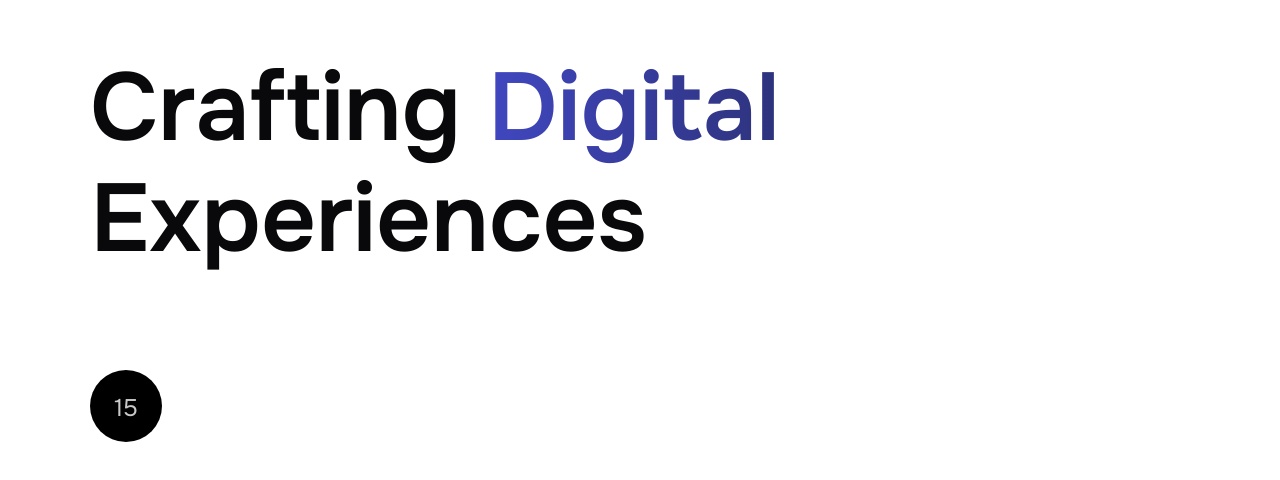
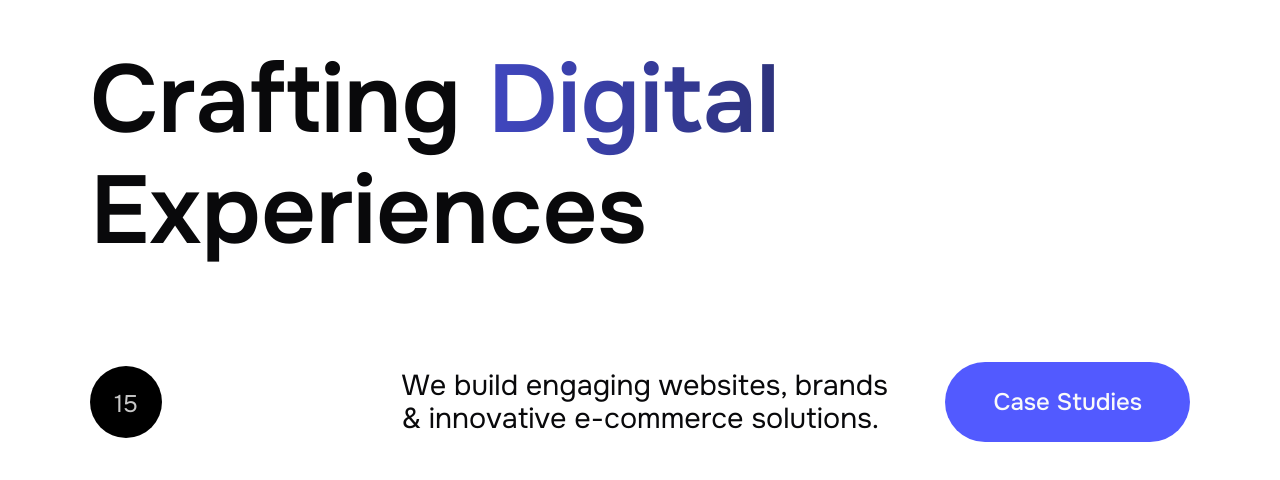
Before and after one commit to webdevsk/aesthetic-webworks, a Next.js app: page / in a window 1280 px wide. Shown: the part 262-742 px from the top of the page. Built offline with nearby package versions, Linux system fonts and the light colour scheme.

Commit message:
Created Animated button. Done with Hero section

```diff
--- a/app/_components/achievements-badge.tsx
+++ b/app/_components/achievements-badge.tsx
@@ -53,8 +53,7 @@ export const AchievementsBadge = () => {
       </div>
       <AnimatePresence mode="wait">
         <motion.p
-            key={currentAchievementIndex}
-
+          key={currentAchievementIndex}
           variants={variants}
           initial="initial"
           animate="animate"
--- a/app/_components/hero-section.tsx
+++ b/app/_components/hero-section.tsx
@@ -1,18 +1,26 @@
+import Link from "next/link"
+import { Button } from "@/components/ui/button"
 import { AchievementsBadge } from "./achievements-badge"
 
 export const HeroSection = () => {
   return (
     <section>
-      <div className="container flex min-h-screen flex-col gap-y-huge py-huge justify-end">
-        <div className="max-w-7xl text-huge/[1.15] font-semibold">
+      <div className="container flex min-h-screen flex-col justify-end gap-y-huge py-huge">
+        <div className="max-w-7xl text-huge/tight font-semibold">
           Crafting{" "}
           <span className="animate-gradientMove bg-gradient-to-r from-primary via-secondary to-primary bg-[length:1600px_100%] bg-clip-text text-transparent">
             Digital
           </span>{" "}
           Experiences
         </div>
-        <div className="flex gap-4 items-center">
-            <AchievementsBadge />
+        <div className="flex items-center gap-8">
+          <AchievementsBadge />
+          <p className="ms-auto max-w-lg text-[28.8px] leading-tight">
+            We build engaging websites, brands & innovative e-commerce solutions.
+          </p>
+          <Link href="/case-studies">
+            <Button>Case Studies</Button>
+          </Link>
         </div>
       </div>
     </section>
--- a/components/ui/button.tsx
+++ b/components/ui/button.tsx
@@ -1,27 +1,25 @@
+"use client"
+
 import * as React from "react"
-import { Slot } from "@radix-ui/react-slot"
-import { cva, type VariantProps } from "class-variance-authority"
-
 import { cn } from "@/lib/utils"
+// import { Slot } from "@radix-ui/react-slot"
+import { type VariantProps, cva } from "class-variance-authority"
+import { HTMLMotionProps, motion, useAnimate } from "motion/react"
 
 const buttonVariants = cva(
-  "inline-flex items-center justify-center gap-2 whitespace-nowrap rounded-md text-sm font-medium transition-colors focus-visible:outline-none focus-visible:ring-1 focus-visible:ring-ring disabled:pointer-events-none disabled:opacity-50 [&_svg]:pointer-events-none [&_svg]:size-4 [&_svg]:shrink-0",
+  "inline-flex items-center justify-center gap-2 whitespace-nowrap rounded-full text-2xl font-medium transition-shadow focus-visible:outline-none focus-visible:ring-1 focus-visible:ring-ring disabled:pointer-events-none disabled:opacity-50 [&_svg]:pointer-events-none [&_svg]:size-4 [&_svg]:shrink-0",
   {
     variants: {
       variant: {
-        default:
-          "bg-primary text-primary-foreground shadow hover:bg-primary/90",
-        destructive:
-          "bg-destructive text-destructive-foreground shadow-sm hover:bg-destructive/90",
-        outline:
-          "border border-input bg-background shadow-sm hover:bg-accent hover:text-accent-foreground",
-        secondary:
-          "bg-secondary text-secondary-foreground shadow-sm hover:bg-secondary/80",
+        default: "bg-primary text-primary-foreground ring-0 outline-none border-0 hover:ring-4 ring-primary",
+        destructive: "bg-destructive text-destructive-foreground shadow-sm hover:bg-destructive/90",
+        outline: "border border-input bg-background shadow-sm hover:bg-accent hover:text-accent-foreground",
+        secondary: "bg-secondary text-secondary-foreground shadow-sm hover:bg-secondary/80",
         ghost: "hover:bg-accent hover:text-accent-foreground",
         link: "text-primary underline-offset-4 hover:underline",
       },
       size: {
-        default: "h-9 px-4 py-2",
+        default: "px-12 py-6",
         sm: "h-8 rounded-md px-3 text-xs",
         lg: "h-10 rounded-md px-8",
         icon: "h-9 w-9",
@@ -35,23 +33,49 @@ const buttonVariants = cva(
 )
 
 export interface ButtonProps
-  extends React.ButtonHTMLAttributes<HTMLButtonElement>,
+  // React.ButtonHTMLAttributes<HTMLButtonElement>,
+  extends HTMLMotionProps<"button">,
+    React.RefAttributes<HTMLButtonElement>,
     VariantProps<typeof buttonVariants> {
-  asChild?: boolean
+  // asChild?: boolean
 }
 
-const Button = React.forwardRef<HTMLButtonElement, ButtonProps>(
-  ({ className, variant, size, asChild = false, ...props }, ref) => {
-    const Comp = asChild ? Slot : "button"
-    return (
-      <Comp
-        className={cn(buttonVariants({ variant, size, className }))}
-        ref={ref}
-        {...props}
-      />
-    )
-  }
-)
+// Default Button
+// const Button = ({ className, variant, size, asChild = false, ref, ...props }: ButtonProps) => {
+//     const Comp = asChild ? Slot : "button"
+//     return <Comp className={cn(buttonVariants({ variant, size, className }))} ref={ref} {...props} />
+//   }
+
+// Animated Button
+const Button = ({ className, variant, size, ref, children, ...props }: ButtonProps) => {
+  const [scope, animate] = useAnimate()
+  return (
+    <motion.button
+      onHoverStart={() => {
+        animate(
+          scope.current,
+          {
+            y: [0, -72, 72, 0],
+          },
+          {
+            duration: 0.5,
+            times: [0, 0.5, 0.5, 1],
+            ease: ["easeIn", "linear", "linear", "easeOut"],
+          }
+        )
+      }}
+      className={cn(buttonVariants({ variant, size, className }), "overflow-y-hidden")}
+      ref={ref}
+      {...props}>
+      <motion.span
+        ref={scope}
+      >
+        {children}
+      </motion.span>
+    </motion.button>
+  )
+}
+
 Button.displayName = "Button"
 
 export { Button, buttonVariants }
--- a/package.json
+++ b/package.json
@@ -24,7 +24,7 @@
   "devDependencies": {
     "@eslint/eslintrc": "^3",
     "@types/node": "^20",
-    "@types/react": "^19",
+    "@types/react": "^19.0.2",
     "@types/react-dom": "^19",
     "eslint": "^9",
     "eslint-config-next": "15.1.3",
--- a/tailwind.config.ts
+++ b/tailwind.config.ts
@@ -70,6 +70,9 @@ export default {
       spacing: {
         huge: "7.5vw",
       },
+	  lineHeight: {
+		tight: "1.15",
+	  },
       borderRadius: {
         lg: "var(--radius)",
         md: "calc(var(--radius) - 2px)",
```
Also changed, not shown: 1 other file (tests, documents, lock files or other folders).
